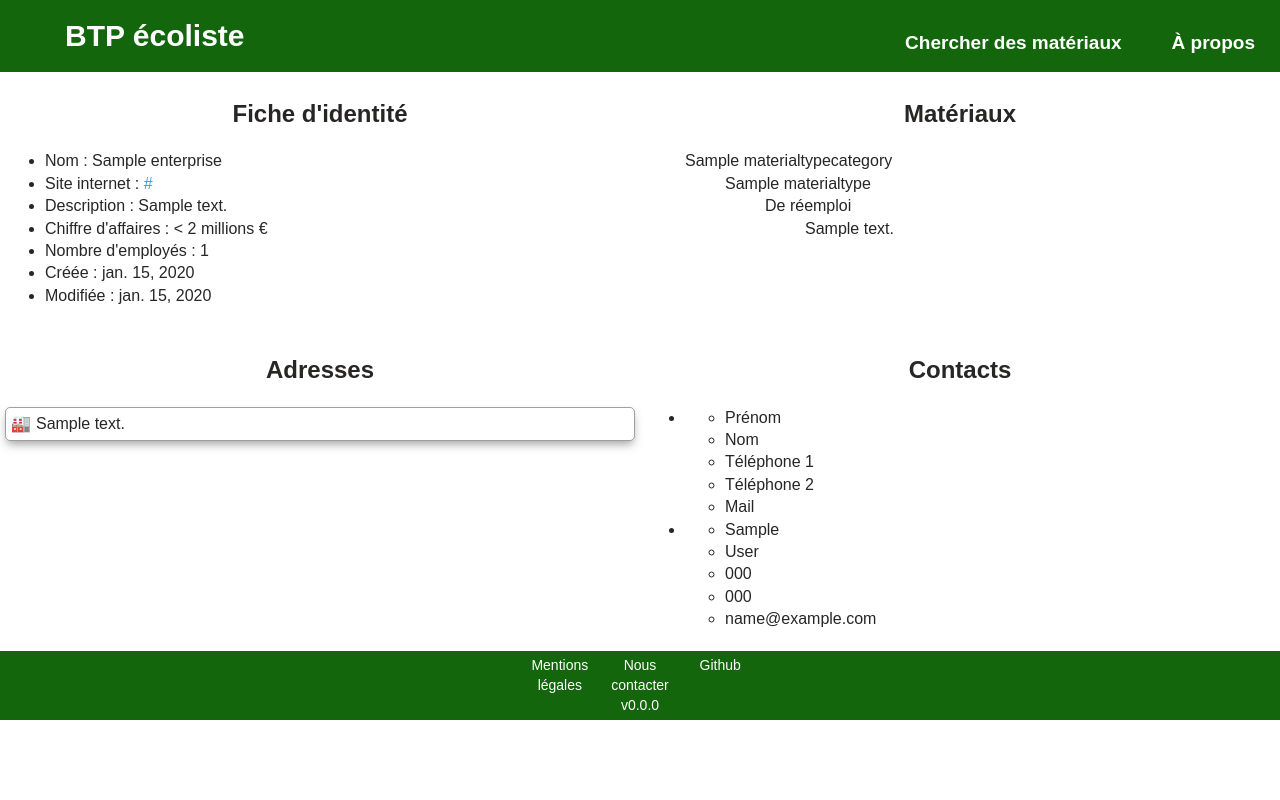
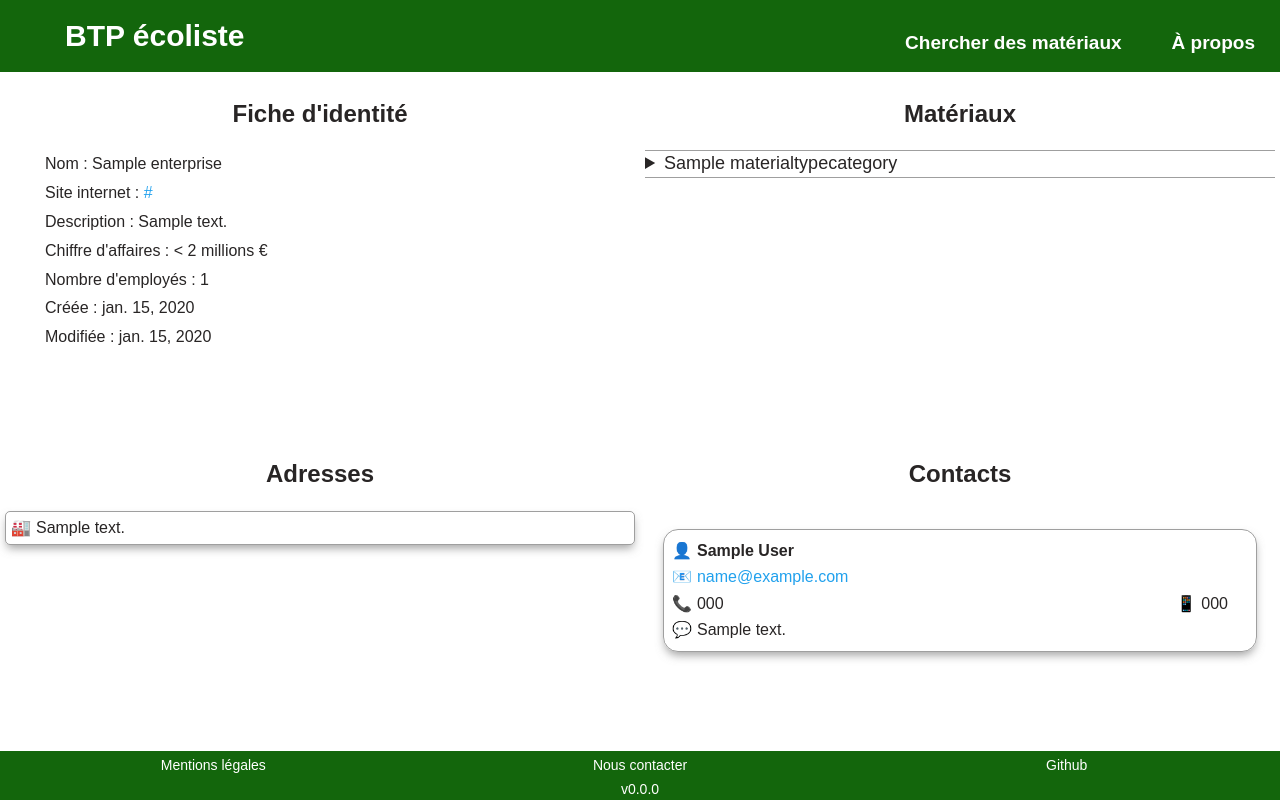
Before and after one commit to PetitMote/BTPecoliste, a Django app: page /entreprise/1/ in a window 1280 px wide. Run offline with Django 3.2, Linux system fonts and the light colour scheme; tables that the repository leaves empty hold one stand-in row (values such as "Sample post"); style sheets or scripts are compiled from the project's sources.

Commit message:
First version of the enterprise view, with style !

```diff
--- a/ecoliste/static/ecoliste/style.sass
+++ b/ecoliste/static/ecoliste/style.sass
@@ -32,6 +32,9 @@ html
   line-height: 1.4
 
 body
+  display: flex
+  flex-flow: column
+  min-height: 100vh
   margin: 0
   font-size: 1.6rem
 
@@ -41,7 +44,6 @@ header
   background-color: $color-primary
   color: $color-white
   margin: 0
-
 
 .site-menu
   display: flex
@@ -82,14 +84,13 @@ footer
   display: flex
   flex-flow: column
   font-size: 1.4rem
-  padding: 5px
   text-align: center
-
+  padding: 0
 
   nav
     @media (min-width: 1620px)
       width: $width-header
-    margin: 0 auto
+      margin: 0 auto
     padding: 0
 
     ul
@@ -103,6 +104,7 @@ footer
       a
         flex: 1
         color: inherit
+        padding: 5px
       a:hover
         background-color: color.adjust($color-primary, $lightness: +5%)
 
@@ -112,6 +114,7 @@ footer
 
 // Content styles
 .content
+  flex: max-content
   @include fullhd
     width: $width-content
     margin: 0 auto
@@ -132,6 +135,12 @@ footer
   flex: 1 400px
   padding: 5px
 
+// Identity styles
+#identity
+  ul
+    line-height: 1.8
+    list-style: none
+
 // Addresses style
 .addresses-list
   list-style: none
@@ -144,14 +153,66 @@ footer
     padding: 5px
     border-bottom: $border-style
 
-    span
-      margin-right: 5px
-
   li:last-of-type
      border-bottom: none
+
+  .is-production
+    margin-right: 5px
 
 // Materials style
 .materials-list
   list-style: none
-  ul
-    list-style: none
+  padding: 0
+  li
+    border-bottom: $border-style
+    font-size: 1.8rem
+    span
+      margin-right: 5px
+    ul
+      list-style: none
+      li:last-of-type
+        border-bottom: none
+  li:first-of-type
+    border-top: $border-style
+
+  .materials-addresses
+    display: none
+
+  .materials-biobased
+    display: none
+
+  .is-production
+    margin-left: 5px
+
+// Contacts style
+.contacts-list
+  list-style: none
+  display: flex
+  flex-flow: wrap
+  text-align: justify
+  padding: 8px
+
+  li
+    flex: 1 300px
+    border: $border-style
+    box-shadow: $box-shadow-style
+    border-radius: 15px
+    margin: 10px
+
+    ul
+      flex-flow: column
+      border: none
+      li
+        flex: initial
+        border: none
+        box-shadow: none
+        margin: 2px 0
+        span
+          margin-right: 5px
+  .phone
+    display: flex
+    justify-content: space-between
+    padding-right: 15px
+
+  .names
+    font-weight: bold
--- a/ecoliste/templates/ecoliste/enterprise.html
+++ b/ecoliste/templates/ecoliste/enterprise.html
@@ -20,24 +20,30 @@
 
             <section id="materials" class="column-half">
                 <h1>Matériaux</h1>
+
                 {% regroup materials by type.category as category_list %}
                 <ul class="materials-list">
                     {% for category in category_list %}
-                        <li>{{ category.grouper }}
-                            <ul>
+                        <li>
+                            <details>
+                                <summary>{{ category.grouper }}</summary>
+                                <ul class="materials-types">
                                     {% regroup category.list by type as type_list %}
                                     {% for type in type_list %}
-                                    <li>{{ type.grouper }}
-                                        <ul>
+                                        <li>
+                                            <details>
+                                                <summary>{{ type.grouper }}</summary>
+                                                <ul class="materials-orgins">
                                                     {% for material in type.list %}
-                                                <li>{{ material.get_origin_display }}
-                                                    <ul>
+                                                        <li>{{ material.get_origin_display }}<span
+                                                                class="is-production">🏭</span>
+                                                            <ul class="materials-addresses">
                                                                 {% for address in material.address.all %}
                                                                     <li>{{ address }}</li>
                                                                 {% endfor %}
                                                             </ul>
                                                             {% if material.origin == 2 %}
-                                                        <ul>
+                                                                <ul class="materials-biobased">
                                                                     {% for biobased in material.biobased_material.all %}
                                                                         <li>{{ biobased.name }}</li>
                                                                     {% endfor %}
@@ -46,12 +52,15 @@
                                                         </li>
                                                     {% endfor %}
                                                 </ul>
+                                            </details>
                                         </li>
                                     {% endfor %}
                                 </ul>
+                            </details>
                         </li>
                     {% endfor %}
                 </ul>
+
             </section>
         </div>
         <div class="row-half columns">
@@ -59,7 +68,8 @@
                 <h1>Adresses</h1>
                 <ul class="addresses-list">
                     {% for address in addresses %}
-                        <li>{% if address.is_production %}<span class="is_production">🏭</span>{% endif %}{{ address.text_version }}</li>
+                        <li>{% if address.is_production %}
+                            <span class="is-production">🏭</span>{% endif %}{{ address.text_version }}</li>
                     {% empty %}
                         <li>Aucune adresse connue</li>
                     {% endfor %}
@@ -68,30 +78,18 @@
 
             <section id="contacts" class="column-half">
                 <h1>Contacts</h1>
-                <ul class="list-table">
-                    <li>
                 <ul class="contacts-list">
-                            <li>Prénom</li>
-                            <li>Nom</li>
-                            {% comment %}
-                            <li>Description</li>
-                            {% endcomment %}
-                            <li>Téléphone 1</li>
-                            <li>Téléphone 2</li>
-                            <li>Mail</li>
-                        </ul>
-                    </li>
                     {% for contact in contacts %}
                         <li>
                             <ul class="contacts-list">
-                                <li>{{ contact.firstname }}</li>
-                                <li>{{ contact.surname }}</li>
-                                {% comment %}
-                                <li>{{ contact.description }}</li>
-                                {% endcomment %}
-                                <li>{{ contact.phone1 }}</li>
-                                <li>{{ contact.phone2 }}</li>
-                                <li>{{ contact.mail }}</li>
+                                <li class="names"><span>👤</span>{{ contact.firstname }} {{ contact.surname }}</li>
+                                <li class="mail"><span>📧</span><a href="mailto:{{ contact.mail }}">{{ contact.mail }}</a></li>
+                                {% if contact.phone1 or contact.phone1 %}
+                                    <li class="phone">
+                                        <span><span>📞</span>{{ contact.phone1 }}</span><span><span>📱</span>{{ contact.phone2 }}</span>
+                                    </li>
+                                {% endif %}
+                                <li class="description"><span>💬</span>{{ contact.description }}</li>
                             </ul>
                         </li>
                     {% empty %}
```
Lines whose indentation alone changed are shown as unchanged.
